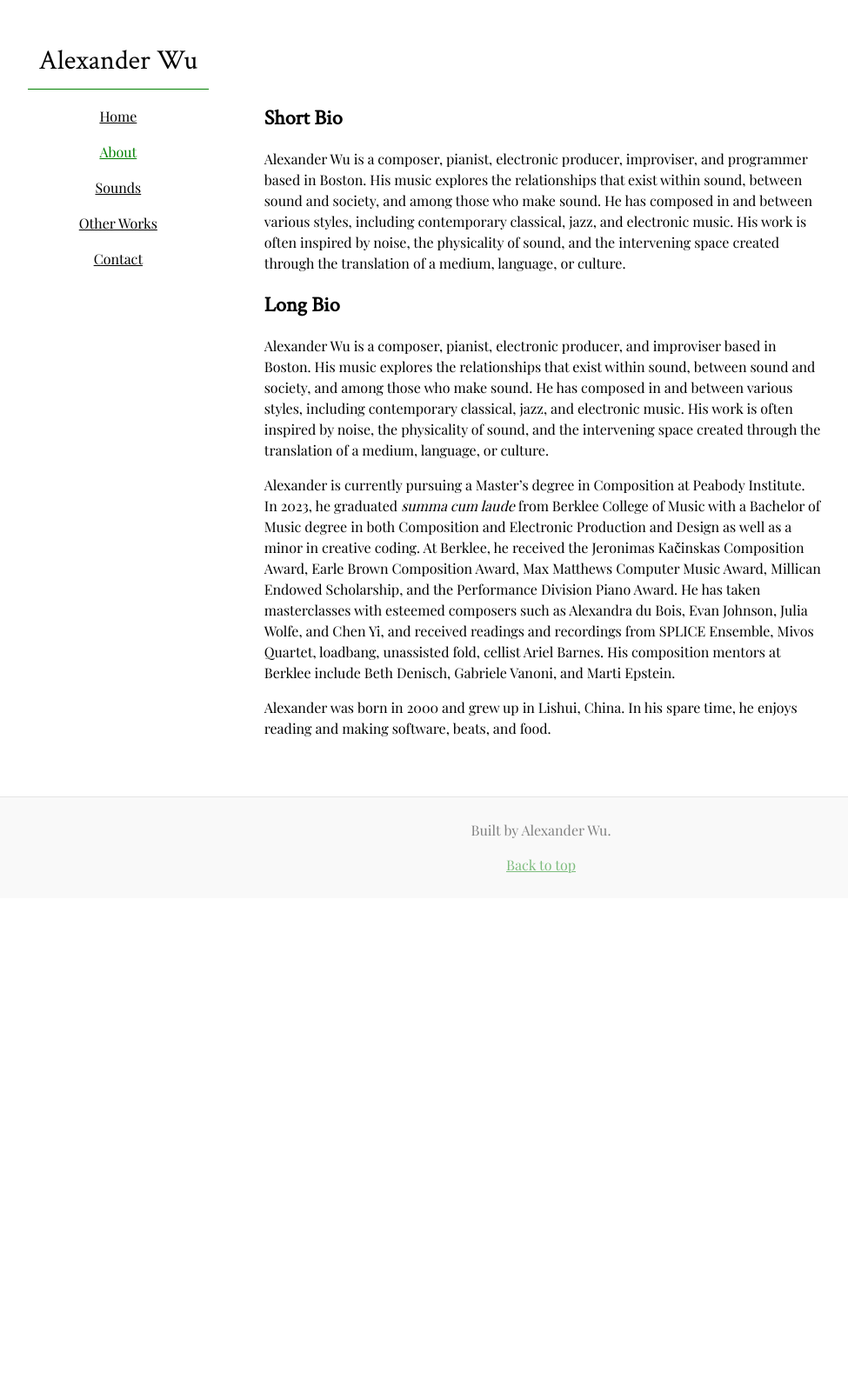
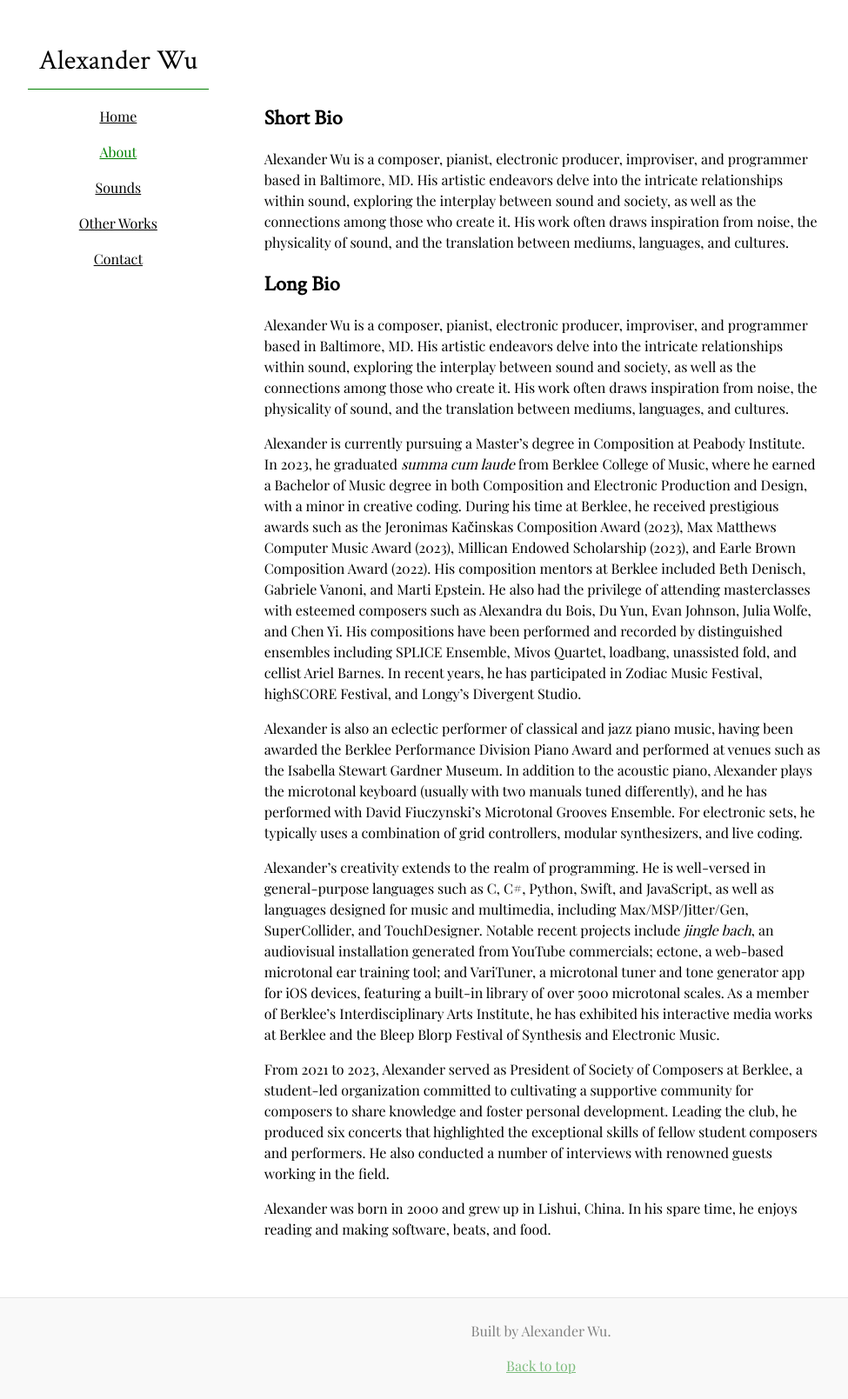
Before and after one commit to aleksuuu/aleksuuu.github.io, a Jekyll site: the page built from about.md, in a window 1280 px wide. Shown: the whole page at 87% size, without its empty margins (18-993 px from the left). Built offline with Jekyll 4.4.1, drawn with Linux system fonts in a browser that asks for light colours; before the commit the page ends 1033 px from its top, so only the background shows below that.

Commit message:
Update bio

```diff
--- a/_config.yml
+++ b/_config.yml
@@ -20,11 +20,7 @@
 
 title: Alexander Wu
 description: >- # this means to ignore newlines until "baseurl:"
-  Alexander Wu is a composer, pianist, electronic producer, improviser, and programmer based in Boston.
-  His music explores the relationships that exist within sound, between sound and society,
-  and among those who make sound. He has composed in and between various styles,
-  including contemporary classical, jazz, and electronic music.
-  His work is often inspired by noise, the physicality of sound, and the intervening space created through the translation of a medium, language, or culture.
+  Alexander Wu is a composer, pianist, electronic producer, improviser, and programmer based in Baltimore, MD. His artistic endeavors delve into the intricate relationships within sound, exploring the interplay between sound and society, as well as the connections among those who create it. His work often draws inspiration from noise, the physicality of sound, and the translation between mediums, languages, and cultures.
 baseurl: "" # the subpath of your site, e.g. /blog
 url: "https://aleksuuu.github.io" # the base hostname & protocol for your site, e.g. http://example.com
 pdfurl: "assets/pdfs"
--- a/about.md
+++ b/about.md
@@ -8,8 +8,14 @@ title: About
 
 ## Long Bio
 
-Alexander Wu is a composer, pianist, electronic producer, and improviser based in Boston. His music explores the relationships that exist within sound, between sound and society, and among those who make sound. He has composed in and between various styles, including contemporary classical, jazz, and electronic music. His work is often inspired by noise, the physicality of sound, and the intervening space created through the translation of a medium, language, or culture.
+Alexander Wu is a composer, pianist, electronic producer, improviser, and programmer based in Baltimore, MD. His artistic endeavors delve into the intricate relationships within sound, exploring the interplay between sound and society, as well as the connections among those who create it. His work often draws inspiration from noise, the physicality of sound, and the translation between mediums, languages, and cultures.
 
-Alexander is currently pursuing a Master's degree in Composition at Peabody Institute. In 2023, he graduated *summa cum laude* from Berklee College of Music with a Bachelor of Music degree in both Composition and Electronic Production and Design as well as a minor in creative coding. At Berklee, he received the Jeronimas Kačinskas Composition Award, Earle Brown Composition Award, Max Matthews Computer Music Award, Millican Endowed Scholarship, and the Performance Division Piano Award. He has taken masterclasses with esteemed composers such as Alexandra du Bois, Evan Johnson, Julia Wolfe, and Chen Yi, and received readings and recordings from SPLICE Ensemble, Mivos Quartet, loadbang, unassisted fold, cellist Ariel Barnes. His composition mentors at Berklee include Beth Denisch, Gabriele Vanoni, and Marti Epstein.
+Alexander is currently pursuing a Master's degree in Composition at Peabody Institute. In 2023, he graduated *summa cum laude* from Berklee College of Music, where he earned a Bachelor of Music degree in both Composition and Electronic Production and Design, with a minor in creative coding. During his time at Berklee, he received prestigious awards such as the Jeronimas Kačinskas Composition Award (2023), Max Matthews Computer Music Award (2023), Millican Endowed Scholarship (2023), and Earle Brown Composition Award (2022). His composition mentors at Berklee included Beth Denisch, Gabriele Vanoni, and Marti Epstein. He also had the privilege of attending masterclasses with esteemed composers such as Alexandra du Bois, Du Yun, Evan Johnson, Julia Wolfe, and Chen Yi. His compositions have been performed and recorded by distinguished ensembles including SPLICE Ensemble, Mivos Quartet, loadbang, unassisted fold, and cellist Ariel Barnes. In recent years, he has participated in Zodiac Music Festival, highSCORE Festival, and Longy’s Divergent Studio.
+
+Alexander is also an eclectic performer of classical and jazz piano music, having been awarded the Berklee Performance Division Piano Award and performed at venues such as the Isabella Stewart Gardner Museum. In addition to the acoustic piano, Alexander plays the microtonal keyboard (usually with two manuals tuned differently), and he has performed with David Fiuczynski’s Microtonal Grooves Ensemble. For electronic sets, he typically uses a combination of grid controllers, modular synthesizers, and live coding.
+
+Alexander’s creativity extends to the realm of programming. He is well-versed in general-purpose languages such as C, C#, Python, Swift, and JavaScript, as well as languages designed for music and multimedia, including Max/MSP/Jitter/Gen, SuperCollider, and TouchDesigner. Notable recent projects include *jingle bach*, an audiovisual installation generated from YouTube commercials; ectone, a web-based microtonal ear training tool; and VariTuner, a microtonal tuner and tone generator app for iOS devices, featuring a built-in library of over 5000 microtonal scales. As a member of Berklee’s Interdisciplinary Arts Institute, he has exhibited his interactive media works at Berklee and the Bleep Blorp Festival of Synthesis and Electronic Music.
+
+From 2021 to 2023, Alexander served as President of Society of Composers at Berklee, a student-led organization committed to cultivating a supportive community for composers to share knowledge and foster personal development. Leading the club, he produced six concerts that highlighted the exceptional skills of fellow student composers and performers. He also conducted a number of interviews with renowned guests working in the field.
 
 Alexander was born in 2000 and grew up in Lishui, China. In his spare time, he enjoys reading and making software, beats, and food.
```
Also changed, not shown: _sounds/2022-12-01-jingle-bach.md (+1 -1 lines).
